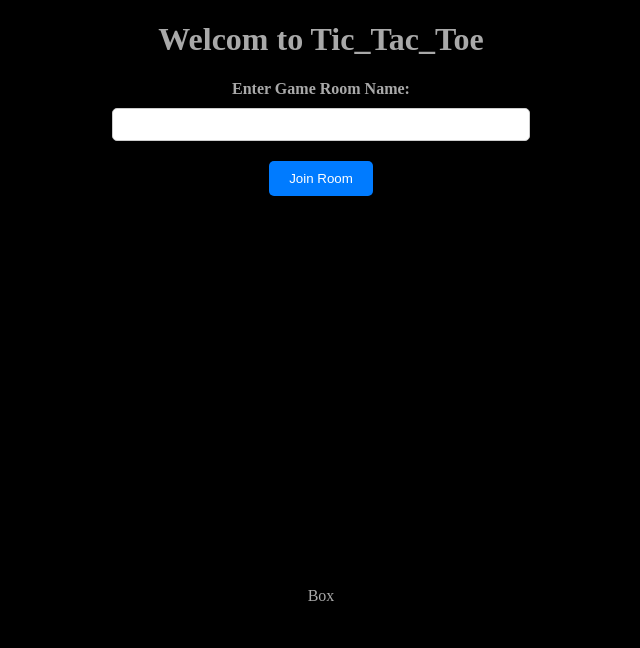
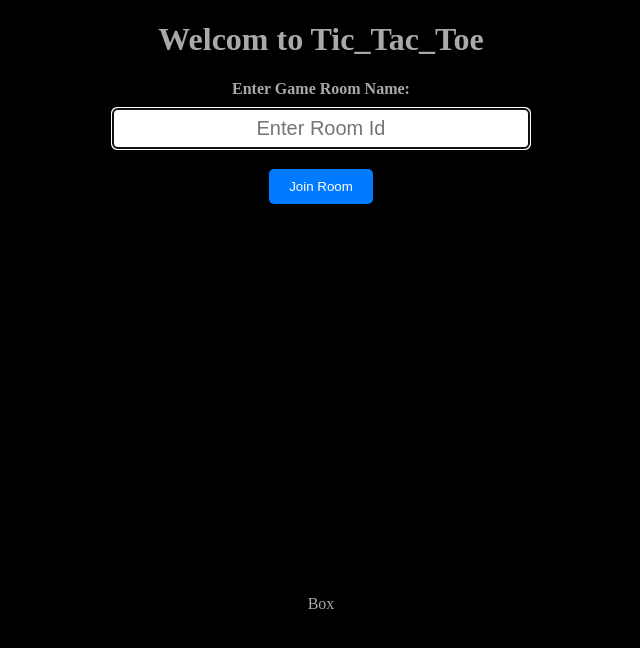
Before and after one commit to IMRANDIL/Multiplayer_Tic_Tac_Toe, a React (Vite) app in the folder multiplayer_tic_tac_toe_client/: page / in a window 1280 px wide. Shown: the top 648 px of the page, without its empty margins (319-959 px from the left). Built offline with nearby package versions, Linux system fonts and the light colour scheme; no server answers.

Commit message:
some more styling and feature added

```diff
--- a/multiplayer_tic_tac_toe_client/src/App.css
+++ b/multiplayer_tic_tac_toe_client/src/App.css
@@ -37,6 +37,8 @@
     border: 1px solid #ccc;
     border-radius: 5px;
     width: 100%;
+    text-align: center;
+    font-size: 20px;
   }
 
   .button {
--- a/multiplayer_tic_tac_toe_client/src/components/GameInput.tsx
+++ b/multiplayer_tic_tac_toe_client/src/components/GameInput.tsx
@@ -1,5 +1,4 @@
-import React, { useState } from "react";
-
+import React, { useState, useEffect, useRef } from "react";
 
 interface IGameInputProps {
   onJoinRoom: (roomName: string) => void;
@@ -7,6 +6,12 @@ interface IGameInputProps {
 
 const GameInput: React.FC<IGameInputProps> = ({ onJoinRoom }) => {
   const [roomName, setRoomName] = useState("");
+  const inputRef = useRef<HTMLInputElement>(null);
+
+  useEffect(() => {
+    // Focus the input element when the component mounts
+    inputRef.current?.focus();
+  }, []); // Empty dependency array ensures this effect runs only once after mounting
 
   const handleChange = (e: React.ChangeEvent<HTMLInputElement>) => {
     setRoomName(e.target.value);
@@ -25,10 +30,12 @@ const GameInput: React.FC<IGameInputProps> = ({ onJoinRoom }) => {
           Enter Game Room Name:
         </label>
         <input
+          ref={inputRef} // Ref to focus the input element
           className="input"
           type="text"
           id="roomName"
           value={roomName}
+          placeholder="Enter Room Id"
           onChange={handleChange}
           required
         />
```
